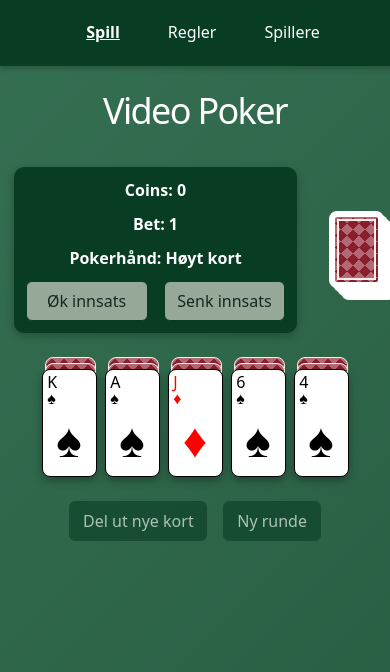
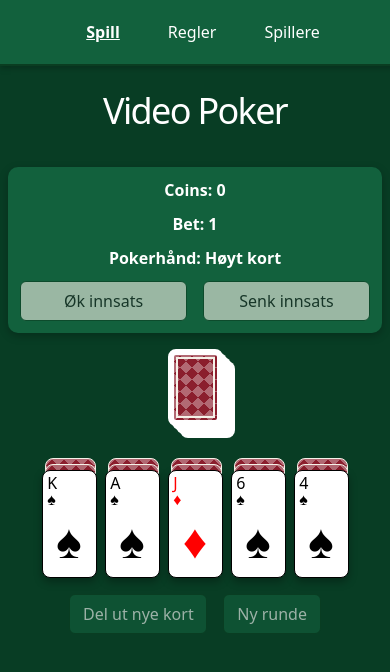
Before and after one commit to vildehf/video-poker, a React (Vite) app: page / in a window 390 px wide. Shown: the top 672 px of the page. Built offline with nearby package versions, Linux system fonts and the light colour scheme.

Commit message:
Improve styling

```diff
--- a/src/components/Game/Game.module.css
+++ b/src/components/Game/Game.module.css
@@ -5,7 +5,7 @@
   align-items: center;
   padding: 1rem;
   border-radius: 10px;
-  background-color: #083d24;
+  background-color: #12613d;
   color: white;
   box-shadow: 0 3px 8px rgba(0, 0, 0, 0.25);
 
@@ -89,13 +89,31 @@
 }
 
 .gameButton {
-  background-color: #083d24;
+  background-color: #12613d;
   color: white;
 }
 
 @media (max-width: 600px) {
+  .gameArea {
+    grid-template-columns: 1fr;
+    width: 100%;
+    gap: 1rem;
+  }
+
+  .deck {
+    grid-column: 1;
+    justify-self: center;
+    justify-content: center;
+    margin-bottom: 1rem;
+  }
+
   .hand {
+    grid-column: 1;
     gap: 0.5rem;
+  }
+
+  .gameActions {
+    grid-column: 1;
   }
 
   .gameInfo {
--- a/src/components/Header/Header.module.css
+++ b/src/components/Header/Header.module.css
@@ -4,7 +4,7 @@
   padding: 0.8rem 0.5rem;
   width: 100%;
   gap: 1rem;
-  background-color: #083d24;
+  background-color: #12613d;
   border-bottom: 2px solid #0a3d21;
   box-shadow: 0 2px 6px rgba(0, 0, 0, 0.25);
 
--- a/src/index.css
+++ b/src/index.css
@@ -16,7 +16,8 @@ body {
   margin: 0;
   min-width: 320px;
   min-height: 100svh;
-  background: linear-gradient(135deg, #356f52, #285e43);
+  /*background: linear-gradient(135deg, #356f52, #285e43);*/
+  background-color: #083d24;
 }
 
 h1,
--- a/src/pages/PlayersPage/PlayersPage.module.css
+++ b/src/pages/PlayersPage/PlayersPage.module.css
@@ -10,7 +10,7 @@
     gap: 0.75rem;
     align-items: center;
     padding: 1.25rem;
-    background-color: #083d24;
+    background-color: #12613d;
     border-radius: 8px;
     box-shadow: 0 3px 8px rgba(0, 0, 0, 0.25);
 
@@ -49,7 +49,7 @@
     align-items: center;
     gap: 0.5rem;
     padding: 0.5rem;
-    background-color: #083d24;
+    background-color: #12613d;
     border-radius: 8px;
     box-shadow: 0 3px 8px rgba(0, 0, 0, 0.25);
   }
@@ -68,6 +68,7 @@
 }
 
 .selectedPlayer {
-  background-color: #083d24;
+  background-color: #12613d;
   color: white;
+  border: none;
 }
--- a/src/pages/RulesPage/RulesPage.module.css
+++ b/src/pages/RulesPage/RulesPage.module.css
@@ -5,17 +5,18 @@
   color: white;
 
   p {
+    width: 100%;
     max-width: 650px;
     padding: 1rem;
     margin: 0;
-    background-color: #083d24;
+    background-color: #12613d;
     border-radius: 8px;
   }
 
   table {
     border-collapse: collapse;
     background-color: white;
-    color: black;
+    color: #083d24;
     border-radius: 8px;
     overflow: hidden;
     box-shadow: 0 4px 10px rgba(0, 0, 0, 0.5);
@@ -28,7 +29,7 @@
     }
 
     th {
-      background-color: #083d24;
+      background-color: #12613d;
       color: white;
     }
   }
```
